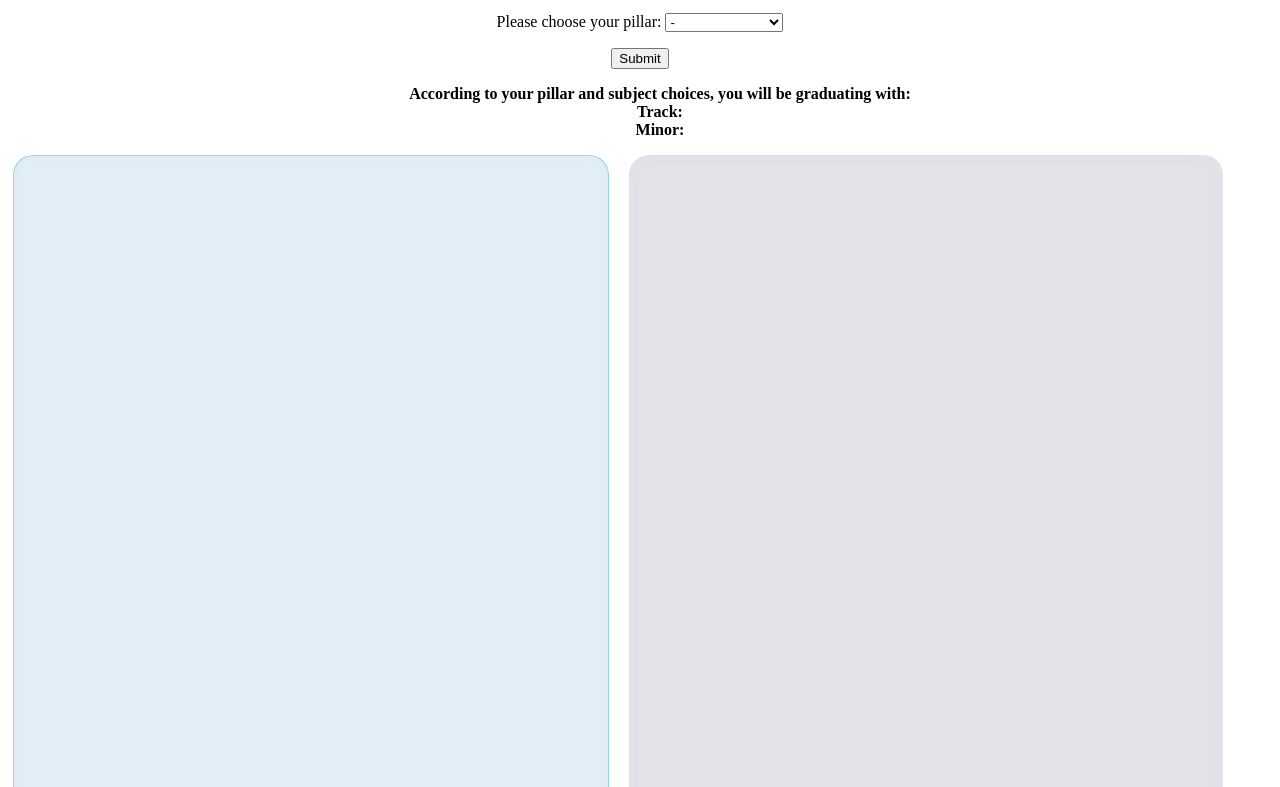
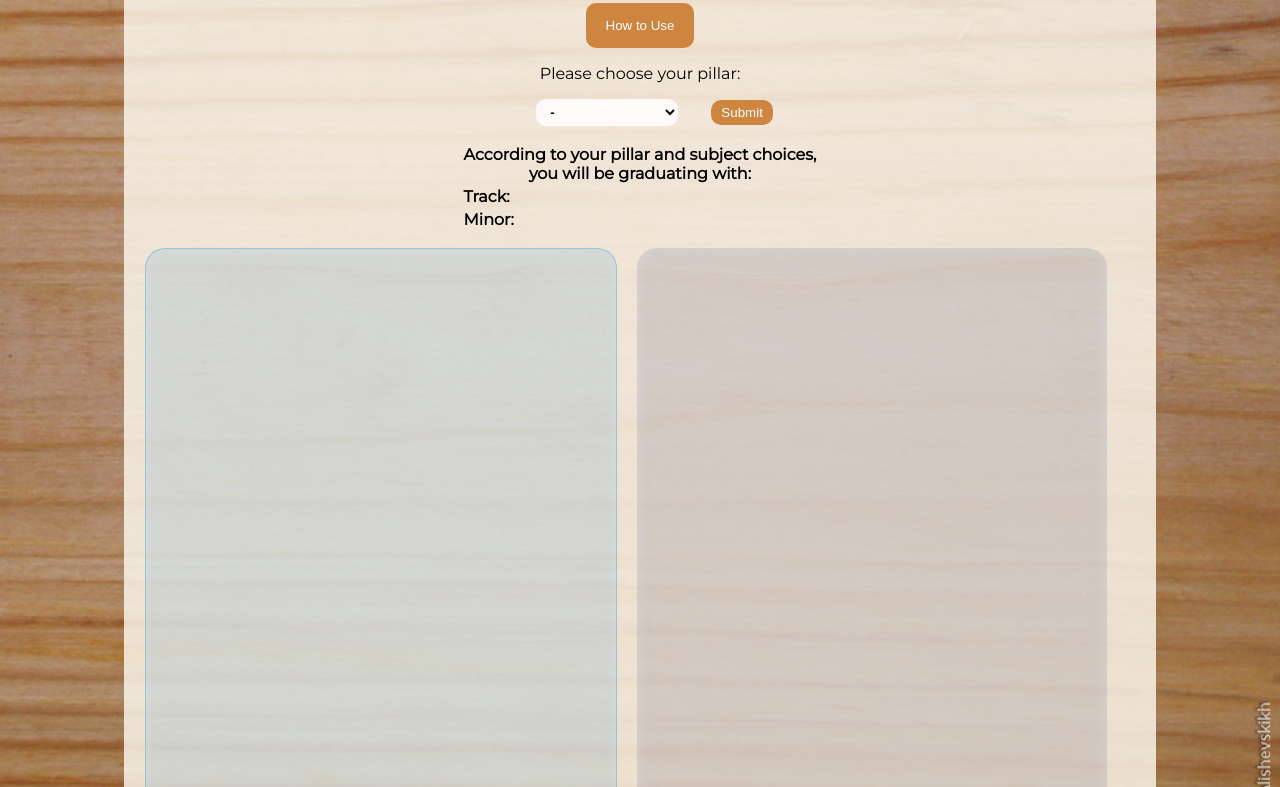
Before and after one commit to OpenSUTD/course-planner, a plain HTML site: page index.html in a window 1280 px wide. Shown: the part 104-891 px from the top of the page. Drawn offline with nearby package versions, Linux system fonts and the light colour scheme.

Commit message:
Improve css Resolves OpenSUTD/course-planner#2

```diff
--- a/index.html
+++ b/index.html
@@ -2,71 +2,26 @@
 <html>
 <head>
 	<title>SUTD Study Planner</title>
+
+	<!-- Scripts -->
 	<script src="https://ajax.googleapis.com/ajax/libs/jquery/3.4.1/jquery.min.js"></script>
 	<script src="https://d3js.org/d3.v5.min.js"></script>
 	<script src="https://ajax.googleapis.com/ajax/libs/jqueryui/1.12.1/jquery-ui.min.js"></script>
 	<link href="https://ajax.googleapis.com/ajax/libs/jqueryui/1.12.1/themes/smoothness/jquery-ui.css" rel="stylesheet" />
 	<script src="index.js"></script>
-	<style type="text/css">
-	#container {
-    width: 100%;
-    margin: auto;
-    height: 1800px;
-	}
-	#calendar {
-		width: 47%;
-		height: 100%;
-		float: left;
-		margin-left: 5px;
-		border: 1px solid rgba(75,181,243,0.5);
-		background-color: rgba(21,116,171,0.12);
-		box-shadow: 0px 0px 10px 5px rgba(217,231,241,0.2) inset;
-		border-radius: 20px;
-		overflow: hidden;
-	}
-	#subjects {
-		width: 47%;
-		height: 100%;
-		margin-left: 20px;
-		float: left;
 
-		background-color: rgba(21,16,71,0.12);
-		box-shadow: 0px 0px 10px 5px rgba(217,231,241,0.2) inset;
-		border-radius: 20px;
-		overflow: scroll;
-	}
-	#clear {
-	    clear: both;
-	}
-	#schedule{
-		width: 80%;
-		height: 17%;
-		float: left;
-		background-color: rgba(21,16,71,0.12);
-		box-shadow: 0px 0px 10px 5px rgba(217,231,241,0.2) inset;
-		border-radius: 20px;
-		overflow: hidden;
+	<!-- Styling -->
+	<link rel="stylesheet" type="text/css" href="style.css" />
 
-	}
-	div.tooltip {
-    position: absolute;
-    text-align: center;
-    width: 300px;
-    height: xx;
-    padding: 2px;
-    font: 12px sans-serif;
-    background: lightsteelblue;
-    border: 0px;
-    border-radius: 8px;
-    pointer-events: none;
-}
-	</style>
+	<!-- Fonts -->
+	<link href="https://fonts.googleapis.com/css?family=Staatliches&display=swap" rel="stylesheet">
 
 </head>
 <body>
+	<div id="main">
 		<div id="header" style="text-align: center;">
-	<h1>Hi, Welcome to the study planner</h1>
-	<button onclick="alert('\n\
+			<h1 style="font-family: 'Staatliches', cursive;color:dimgray;">Hi, Welcome to the study planner</h1>
+			<button class="button-style-1" onclick="alert('\n\
 			Select your pillar\n\
 			Click Submit\n\
 			Hover over the box for course description\n\
@@ -75,8 +30,8 @@
 			Check overload box if you are overloading\n\
 			Track is automatically calculated\n\
 			ctrl-f to search for the course')">How to Use</button>
-</ul>
 			<p> Please choose your pillar:
+				<div class="custom-select">
 					<select id="pillar">
 						<option value="NA">-</option>
 						<option value="ESD">ESD</option>
@@ -84,23 +39,33 @@
 						<option value="ISTD">ISTD</option>
 						<option value="ASD">ASD(future dev)</option>
 					</select>
+				</div>
+				<button onclick="NaivePlanner()" class="button-style-2">Submit</button>
 			</p>
-	<button onclick="NaivePlanner()">Submit</button>
-	</div>
+		</div> <!--#header-->
 
 		<div id="trackAndMinor"  style="text-align: center;">
-		<ul style="list-style-type:none">
-			<li><strong>According to your pillar and subject choices, you will be graduating with:</strong></li>
-			<li><strong>Track:</strong><span id="track"></span></li>
-			<li><strong>Minor:</strong><span id="minor"></span></li>
-		</ul>
-	</div>
+			<table border="0" align="center">
+				<tr>
+					<td colspan=2><strong>According to your pillar and subject choices,<br> you will be graduating with:</strong></td>
+				</tr>
+				<tr style="text-align: left;">
+					<td> <strong>Track:</strong></td>
+					<td><span id="track"></span> </td>
+				</tr>
+				<tr style="text-align: left;">
+					<td> <strong>Minor:</strong> </td>
+					<td> <span id="minor"></span> </td>
+				</tr>
+			</table>
+		</div> <!--#trackAndMinor-->
 		<p>
 		<div id="container">
 			<div id="calendar"></div>
 			<div id="subjects"></div>
 		    <div id="clear"></div>
-	</div>
+		</div> <!--#container-->
+	</div> <!--#main-->
 
 
 </body>
--- /dev/null
+++ b/style.css
@@ -0,0 +1,119 @@
+@import url('https://fonts.googleapis.com/css?family=Staatliches&display=swap');
+@import url('https://fonts.googleapis.com/css?family=Montserrat&display=swap');
+
+#container {
+  width: 100%;
+  margin: auto;
+  height: 1800px;
+}
+#calendar {
+  width: 47%;
+  height: 100%;
+  float: left;
+  margin-left: 5px;
+  border: 1px solid rgba(75,181,243,0.5);
+  background-color: rgba(21,116,171,0.12);
+  box-shadow: 0px 0px 10px 5px rgba(217,231,241,0.2) inset;
+  border-radius: 20px;
+  overflow: hidden;
+}
+#subjects {
+  width: 47%;
+  height: 100%;
+  margin-left: 20px;
+  float: left;
+
+  background-color: rgba(21,16,71,0.12);
+  box-shadow: 0px 0px 10px 5px rgba(217,231,241,0.2) inset;
+  border-radius: 20px;
+  overflow: scroll;
+}
+#clear {
+    clear: both;
+}
+#schedule{
+  width: 80%;
+  height: 17%;
+  float: left;
+  background-color: rgba(21,16,71,0.12);
+  box-shadow: 0px 0px 10px 5px rgba(217,231,241,0.2) inset;
+  border-radius: 20px;
+  overflow: hidden;
+
+}
+div.tooltip {
+  position: absolute;
+  text-align: center;
+  width: 300px;
+  height: xx;
+  padding: 2px;
+  font: 12px sans-serif;
+  background: lightsteelblue;
+  border: 0px;
+  border-radius: 8px;
+  pointer-events: none;
+}
+
+body {
+  background-image: url("images/bg.jpg");
+  background-repeat: no-repeat;
+  background-attachment: fixed;
+  background-size: cover;
+  font-family: 'Montserrat', sans-serif;
+}
+
+#main {
+  height: 1%;
+  overflow: hidden;
+  padding: 1em;
+  margin: 0px auto;
+  max-width: 1000px;
+  background-color: rgba(255,250,240,0.8);
+  border-radius: 30px;
+}
+
+.button-style-1 {
+  background-color: #CD853F;
+  border: none;
+  border-radius: 10px;
+  color: white;
+  padding: 15px 20px;
+  text-align: center;
+  display: inline-block;
+}
+
+.button-style-1:hover {
+  background-color: #DEB887;
+  color: white;
+  cursor: pointer;
+}
+
+.button-style-2 {
+  background-color: #CD853F;
+  border: none;
+  border-radius: 10px;
+  color: white;
+  padding: 5px 10px;
+  text-align: center;
+}
+
+.button-style-2:hover {
+  background-color: #DEB887;
+  color: white;
+  cursor: pointer;
+}
+
+.custom-select {
+  width: 200px;
+  border-radius: 10px;
+  display: inline-block;
+}
+
+.custom-select select {
+  border: none;
+  color: black;
+  font-weight: bold;
+  padding: 5px 10px;
+  background: snow;
+  border-radius: 10px;
+}
```
Also changed, not shown: images/bg.jpg (added). Lines whose indentation alone changed are shown as unchanged.
